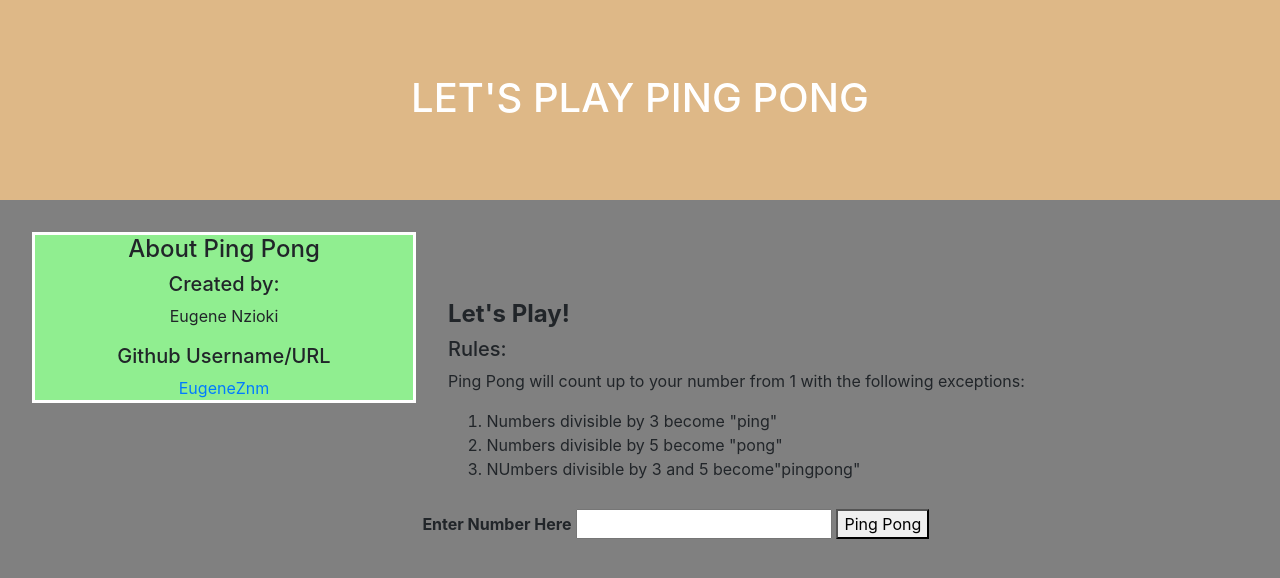
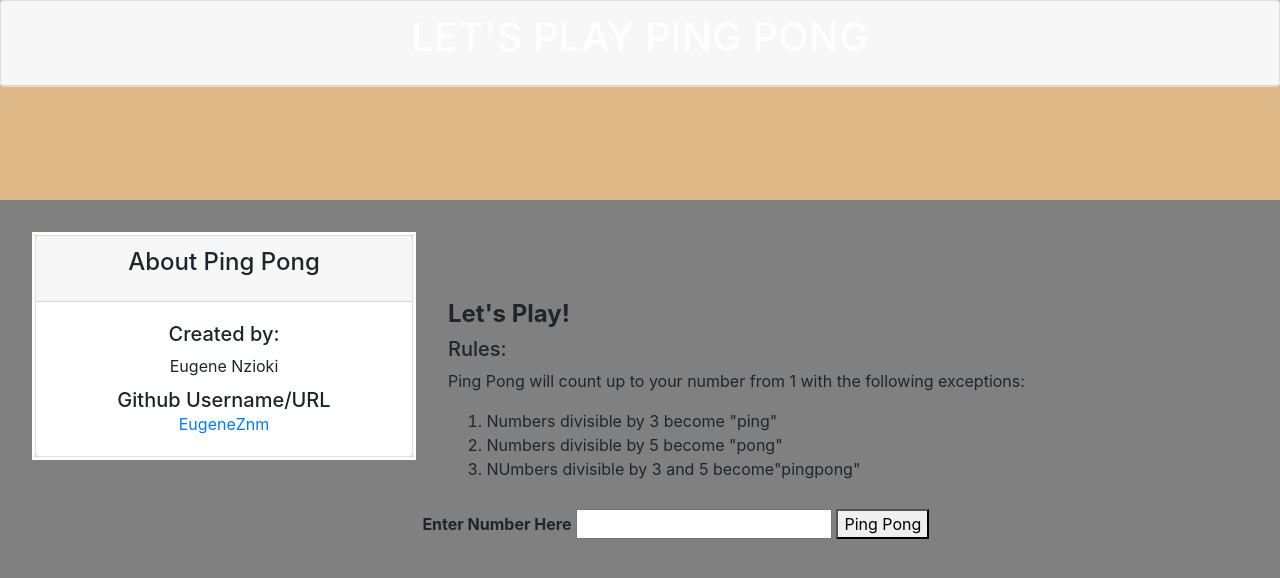
Before and after one commit to EugeneZnm/PingPong, a plain HTML site: page index.html in a window 1280 px wide. Shown: the top 578 px of the page. Drawn offline with nearby package versions, Linux system fonts and the light colour scheme.

Commit message:
addition of cards

```diff
--- a/index.html
+++ b/index.html
@@ -3,6 +3,7 @@
 
 <head>
     <link rel="stylesheet" href="https://stackpath.bootstrapcdn.com/bootstrap/4.1.1/css/bootstrap.min.css" integrity="sha384-WskhaSGFgHYWDcbwN70/dfYBj47jz9qbsMId/iRN3ewGhXQFZCSftd1LZCfmhktB" crossorigin="anonymous">
+    <link href="css/material-kit.css">
     <link href="css/styles.css" rel="stylesheet" type="text/css">
     <script src="https://code.jquery.com/jquery-3.3.1.min.js" integrity="sha256-FgpCb/KJQlLNfOu91ta32o/NMZxltwRo8QtmkMRdAu8=" crossorigin="anonymous"></script>
     <script src="js/scripts.js"></script>
@@ -11,15 +12,25 @@
 
 <body>
     <div class="section1">
-        <h1 class="text1">LET'S PLAY PING PONG</h1>
+        <div class="card">
+            <div class="card-header">
+                <h1 class=" card-title text1">LET'S PLAY PING PONG</h1>
+            </div>
+        </div>
     </div>
     <div class="section2">
         <div class="sidebar">
-            <h4>About Ping Pong</h4>
-            <h5>Created by:</h5>
-            <p>Eugene Nzioki</p>
-            <h5>Github Username/URL</h5>
-            <a href="https://github.com/EugeneZnm">EugeneZnm</a>
+            <div class="card">
+                <div class="card-header">
+                    <h4 class="card-title">About Ping Pong</h4>
+                </div>
+                <div class="card-body">
+                    <h5>Created by:</h5>
+                    <p class="card-text">Eugene Nzioki</p>
+                    <h5 class="card-subtitle">Github Username/URL</h5>
+                    <a class="card-link" href="https://github.com/EugeneZnm">EugeneZnm</a>
+                </div>
+            </div>
         </div>
         <h4 class="text2"><strong>Let's Play!</strong></h4>
         <div class="rules">
```
